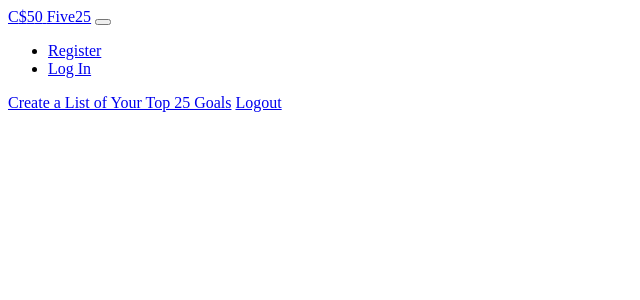
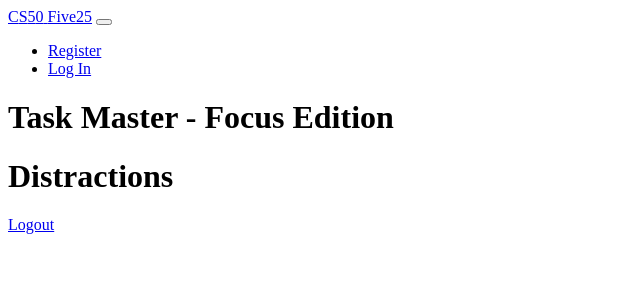
Before and after one commit to alecoad/final-project, a Flask app: template five25/templates/index.html in a window 1280 px wide. Shown: the top 300 px of the page, without its empty margins (0-640 px from the left). Run offline with Flask 2, Linux system fonts and the light colour scheme; the template is opened without the code that fills it, so the values that code supplies are empty.

Commit message:
Connect goals to database

```diff
--- a/five25/application.py
+++ b/five25/application.py
@@ -31,11 +31,18 @@ goals = []
 
 @app.route('/')
 def index():
-    if session.get('goals') is None:
-        session['goals'] = []
-    if session.get('toplist') is None:
-        session['toplist'] = []
-    return render_template('index.html', toplist=session['toplist'], goals=session['goals'])
+    # get user id
+    user_id = session['user_id']
+    # query for true goals
+    goals = db.execute(
+        'SELECT goal FROM pursuits WHERE user_id = :user_id AND distraction = FALSE', {'user_id': user_id}
+    ).fetchall()
+    # query for distractions
+    distractions = db.execute(
+        'SELECT goal FROM pursuits WHERE user_id = :user_id AND distraction = TRUE', {'user_id': user_id}
+    ).fetchall()
+
+    return render_template('index.html', goals=goals, distractions=distractions)
 
 
 @app.route('/register', methods=['GET', 'POST'])
@@ -111,30 +118,53 @@ def login():
 
 @app.route('/create', methods=['GET', 'POST'])
 def create():
-    if session.get('goals') is None:
-        session['goals'] = []
+    # get user id
+    user_id = session['user_id']
+
     if request.method == 'POST':
         goal = request.form.get('goal')
-        session['goals'].append(goal)
+        db.execute(
+            'INSERT INTO pursuits (goal, user_id) VALUES (:goal, :user_id)', {'goal': goal, 'user_id': user_id}
+        )
+        db.commit()
 
-    return render_template('create.html', goals=session['goals'])
+    goals = db.execute(
+        'SELECT goal FROM pursuits WHERE user_id = :user_id', {'user_id': user_id}
+    ).fetchall()
+
+    return render_template('create.html', goals=goals)
 
 
 @app.route('/choose', methods=['GET', 'POST'])
 def choose():
-    print(session.get('goals'))
-    if request.method == 'GET':
-        if session.get('goals') is None:
-            redirect('/create')
-        return render_template('choose.html', goals=session['goals'])
-    else:
-        session['toplist'] = []
-        topgoals = request.form.getlist('goal')
-        for goal in topgoals:
-            session['toplist'].append(goal)
-            session['goals'].remove(goal)
+    # get user id
+    user_id = session['user_id']
+
+    if request.method == 'POST':
+        # store the checked goals
+        top_goals = request.form.getlist('goal')
+        # change 'distraction' to FALSE for each chosen goal
+        for goal in top_goals:
+            db.execute(
+                'UPDATE pursuits SET distraction = FALSE WHERE user_id = :user_id AND goal = :goal', {'user_id': user_id, 'goal': goal}
+            )
+            print(goal)
+        db.commit()
 
         return redirect('/')
+
+    # check that goals exist
+    if db.execute(
+        'SELECT goal FROM pursuits WHERE user_id = :user_id', {'user_id': user_id}
+    ).fetchone() is None:
+        redirect('/create')
+
+    # query for all goals from user
+    goals = db.execute(
+        'SELECT goal FROM pursuits WHERE user_id = :user_id', {'user_id': user_id}
+    ).fetchall()
+    # display goals for user to choose
+    return render_template('choose.html', goals=goals)
 
 
 @app.route('/logout')
--- a/five25/templates/choose.html
+++ b/five25/templates/choose.html
@@ -7,7 +7,7 @@
   <form action="/choose" method="post">
     <ul>
       {% for goal in goals %}
-        <li><input type="checkbox" name="goal" value="{{ goal }}">{{ goal }}</li>
+        <li><input type="checkbox" name="goal" value="{{ goal.goal }}">{{ goal.goal }}</li>
       {% endfor %}
     </ul>
     <input type="submit" value="Submit">
--- a/five25/templates/create.html
+++ b/five25/templates/create.html
@@ -35,7 +35,7 @@
 
   <ol id="goals">
     {% for goal in goals %}
-      <li class="goal-list">{{ goal }}</li>
+      <li class="goal-list">{{ goal.goal }}</li>
     {% endfor %}
   </ol>
 
--- a/five25/templates/index.html
+++ b/five25/templates/index.html
@@ -3,23 +3,19 @@
 {% block title %}Home{% endblock %}
 
 {% block main %}
-  {% if goals|length %}
-    <h1>TOP FIVE</h1>
+    <h1>Task Master - Focus Edition</h1>
     <ul>
-      {% for goal in toplist %}
-        <li>{{ goal }}</li>
+      {% for goal in goals %}
+        <li>{{ goal.goal }}</li>
       {% endfor %}
     </ul>
 
-    <h1>AVOID AT ALL COSTS</h1>
+    <h1>Distractions</h1>
     <ul>
-      {% for goal in goals %}
-        <li>{{ goal }}</li>
+      {% for distraction in distractions %}
+        <li>{{ distraction.goal }}</li>
       {% endfor %}
     </ul>
-  {% else %}
-    <a href="{{ url_for('create') }}">Create a List of Your Top 25 Goals</a>
-  {% endif %}
 
   <a href="{{ url_for('logout') }}">Logout</a>
 {% endblock %}
--- a/five25/templates/layout.html
+++ b/five25/templates/layout.html
@@ -8,7 +8,7 @@
 
   <body>
     <nav class="navbar navbar-expand-md navbar-light bg-light border">
-      <a class="navbar-brand" href="/"><span class="blue">C</span><span class="red">$</span><span class="yellow">5</span><span class="green">0</span> <span class="red">Five25</span></a>
+      <a class="navbar-brand" href="/"><span class="blue">C</span><span class="red">S</span><span class="yellow">5</span><span class="green">0</span> <span class="red">Five25</span></a>
       <button aria-controls="navbar" aria-expanded="false" aria-label="Toggle navigation" class="navbar-toggler" data-target="#navbar" data-toggle="collapse" type="button">
         <span class="navbar-toggler-icon"></span>
       </button>
```
